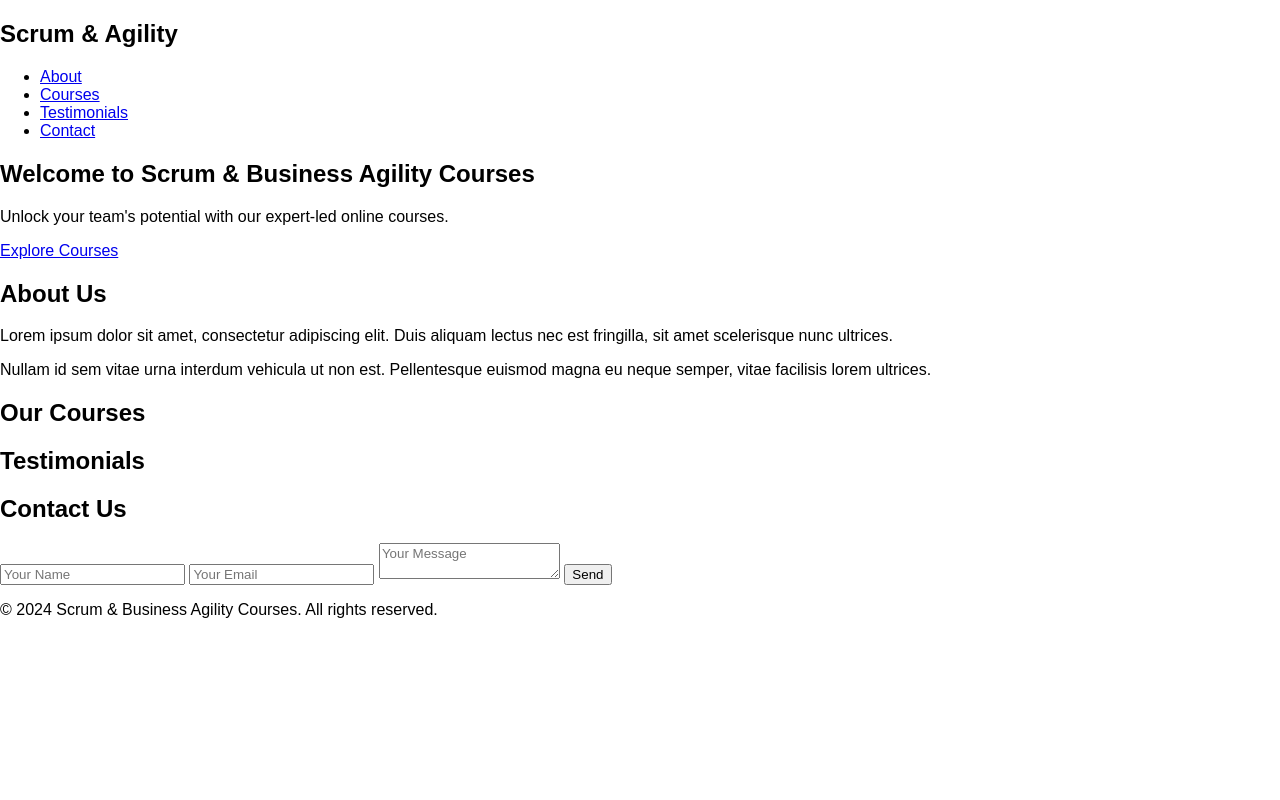
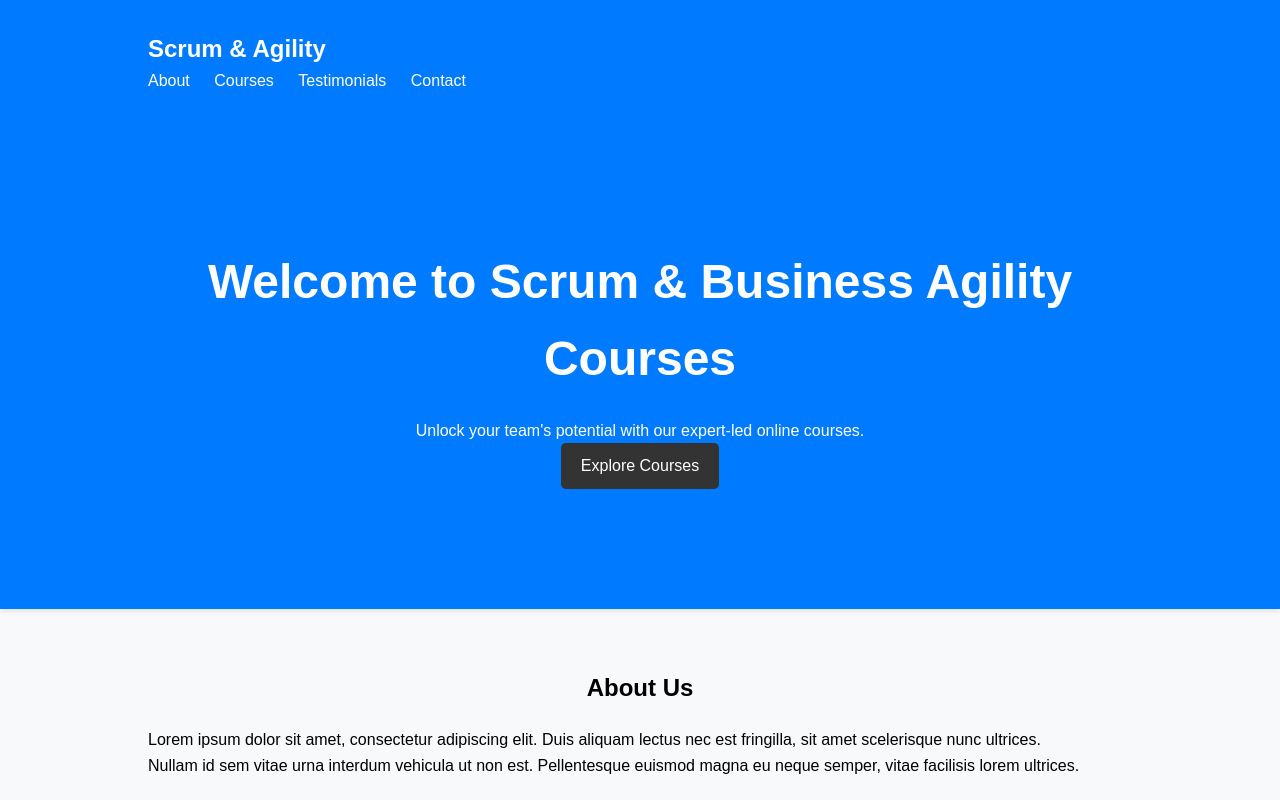
Before and after one commit to djtc1/my-first-static-web-app, a website: page src/scrum3.html in a window 1280 px wide. Shown: the top 800 px of the page. Drawn offline with Linux system fonts and the light colour scheme.

Commit message:
fix css file name

```diff
--- a/src/scrum3.html
+++ b/src/scrum3.html
@@ -4,7 +4,7 @@
     <meta charset="UTF-8">
     <meta name="viewport" content="width=device-width, initial-scale=1.0">
     <title>Scrum & Business Agility Courses</title>
-    <link rel="stylesheet" href="styles.css">
+    <link rel="stylesheet" href="styles3.css">
 </head>
 <body>
     <nav>
```
